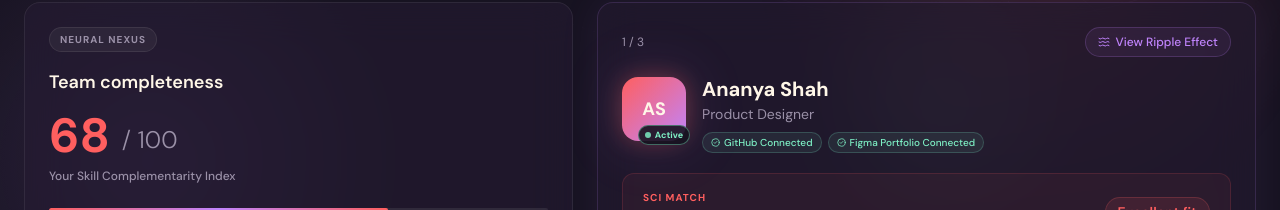
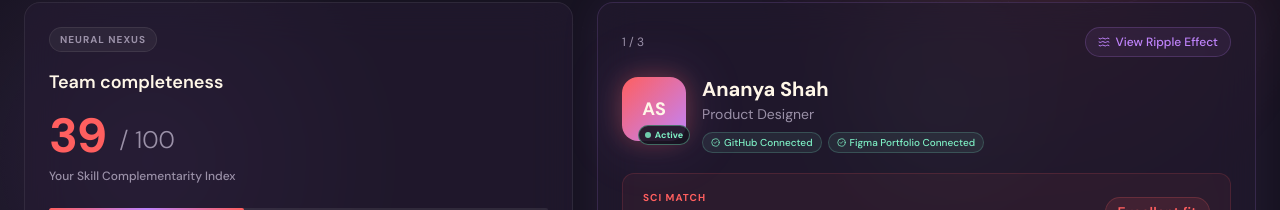
Before and after one commit to anushkajha366-oss/KnotX, a React (Vite) app: page / in a window 1280 px wide. Shown: the part 280-490 px from the top of the page. Built offline with nearby package versions, Linux system fonts and the light colour scheme; the HTML template or start-up script is replaced by a standard one.

Commit message:
feat: add project files

```diff
--- a/src/data/mock.ts
+++ b/src/data/mock.ts
@@ -1,4 +1,5 @@
-import type { Candidate, TeamMember, TeamState, SkillKey } from "../types";
+import type { Candidate, SCIPerson, SCIProject, TeamMember, TeamState, SkillKey } from "../types";
+import { calculateSCI } from "../sci";
 
 export const INITIAL_MEMBERS: TeamMember[] = [
   { id: "rahul", name: "Rahul", role: "Frontend", initials: "RS" },
@@ -96,9 +97,34 @@ export const CANDIDATE_MEMBERS: Record<string, TeamMember> = {
   dev: { id: "dev", name: "Dev Arora", role: "Backend Developer", initials: "DA" },
 };
 
+function toSCIPerson(member: TeamMember): SCIPerson {
+  const candidate = CANDIDATES.find((c) => c.id === member.id);
+  if (!candidate) {
+    return { role: member.role };
+  }
+  return {
+    role: member.role,
+    skills: candidate.skills,
+    availability: candidate.availability,
+    experience: candidate.experience,
+    interest: candidate.interest,
+  };
+}
+
+function toSCIProject(): SCIProject {
+  const project = DISCOVER_PROJECTS.find((p) => p.id === "neural-nexus");
+  if (!project) {
+    return {};
+  }
+  return {
+    requiredRoles: project.needs ? [project.needs] : [],
+    tags: project.tags,
+    description: project.description,
+  };
+}
+
 export function computeTeamState(knottedIds: string[]): TeamState {
   const coverage = { ...INITIAL_COVERAGE } as Record<SkillKey, number>;
-  let sci = INITIAL_SCI;
 
   for (const id of CANDIDATES.map((c) => c.id)) {
     if (!knottedIds.includes(id)) continue;
@@ -109,16 +135,15 @@ export function computeTeamState(knottedIds: string[]): TeamState {
     }
   }
 
-  // SCI is determined by the last knotted candidate in order
-  const orderedKnotted = CANDIDATES.filter((c) => knottedIds.includes(c.id));
-  if (orderedKnotted.length > 0) {
-    sci = orderedKnotted[orderedKnotted.length - 1].ripple.sciAfter;
-  }
-
   const members: TeamMember[] = [
     ...INITIAL_MEMBERS,
     ...knottedIds.map((id) => CANDIDATE_MEMBERS[id]).filter(Boolean),
   ];
+
+  const sci = calculateSCI(
+    { members: members.map(toSCIPerson), coverage },
+    toSCIProject()
+  );
 
   return { members, coverage, sci, knottedIds };
 }
--- /dev/null
+++ b/src/sci.ts
@@ -0,0 +1,218 @@
+import type { SCIPerson, SCIProject, SCITeam, SkillKey } from "./types";
+
+/** Spec §4 SCI formula weights (must sum to 1). */
+export const SCI_WEIGHTS = {
+  skillGapCoverage: 0.4,
+  requiredSkillMatch: 0.25,
+  availabilityCompatibility: 0.15,
+  experienceFit: 0.1,
+  interestAlignment: 0.1,
+} as const;
+
+const SKILL_KEYS: SkillKey[] = ["Frontend", "Backend", "AI / ML", "Design"];
+
+const GENERIC_ROLE_WORDS = new Set([
+  "developer",
+  "engineer",
+  "designer",
+  "specialist",
+  "lead",
+  "intern",
+  "manager",
+]);
+
+const STOPWORDS = new Set([
+  "a",
+  "an",
+  "and",
+  "for",
+  "the",
+  "of",
+  "to",
+  "in",
+  "on",
+  "with",
+  "our",
+  "your",
+  "this",
+  "that",
+  "from",
+]);
+
+const EXPERIENCE_RANK: Record<string, number> = {
+  beginner: 1,
+  intermediate: 2,
+  mixed: 2,
+  advanced: 3,
+};
+
+function clamp100(n: number): number {
+  return Math.min(100, Math.max(0, n));
+}
+
+function normalizeLabel(value: string): string {
+  return value
+    .toLowerCase()
+    .replace(/&/g, "/")
+    .replace(/\s*\/\s*/g, "/")
+    .replace(/[^a-z0-9/+\s]/g, " ")
+    .replace(/\s+/g, " ")
+    .trim();
+}
+
+function roleTokens(role: string): string[] {
+  return normalizeLabel(role)
+    .split(/[\s/]+/)
+    .filter((token) => token.length > 1 && !GENERIC_ROLE_WORDS.has(token));
+}
+
+function rolesMatch(a: string, b: string): boolean {
+  const na = normalizeLabel(a);
+  const nb = normalizeLabel(b);
+  if (!na || !nb) return false;
+  if (na === nb) return true;
+  if (na.includes(nb) || nb.includes(na)) return true;
+  const ta = roleTokens(a);
+  const tb = roleTokens(b);
+  return ta.some((token) => tb.includes(token));
+}
+
+function skillsMatch(skill: string, person: SCIPerson): boolean {
+  const target = normalizeLabel(skill);
+  if (!target) return false;
+  if (person.skills?.some((s) => normalizeLabel(s) === target || normalizeLabel(s).includes(target) || target.includes(normalizeLabel(s)))) {
+    return true;
+  }
+  return rolesMatch(skill, person.role);
+}
+
+function mean(values: number[]): number {
+  if (values.length === 0) return 0;
+  return values.reduce((sum, v) => sum + v, 0) / values.length;
+}
+
+function skillGapCoverage(team: SCITeam): number {
+  const values = SKILL_KEYS.map((key) => clamp100(team.coverage[key] ?? 0));
+  return mean(values);
+}
+
+function requiredSkillMatch(team: SCITeam, project: SCIProject): number {
+  const roles = project.requiredRoles ?? [];
+  const skills = project.requiredSkills ?? [];
+  if (roles.length === 0 && skills.length === 0) return 100;
+
+  const roleScores = roles.map((role) =>
+    team.members.some((member) => rolesMatch(role, member.role)) ? 100 : 0
+  );
+  const skillScores = skills.map((skill) =>
+    team.members.some((member) => skillsMatch(skill, member)) ? 100 : 0
+  );
+
+  return mean([...roleScores, ...skillScores]);
+}
+
+function parseHours(value: string | undefined): number | null {
+  if (!value) return null;
+  const normalized = value.toLowerCase().replace(/–/g, "-").replace(/—/g, "-");
+  if (normalized.includes("full-time") || normalized.includes("full time")) return 40;
+  const range = normalized.match(/(\d+(?:\.\d+)?)\s*-\s*(\d+(?:\.\d+)?)/);
+  if (range) {
+    return (Number(range[1]) + Number(range[2])) / 2;
+  }
+  const lessThan = normalized.match(/<\s*(\d+(?:\.\d+)?)/);
+  if (lessThan) return Math.max(0, Number(lessThan[1]) - 1);
+  const hours = normalized.match(/(\d+(?:\.\d+)?)\s*(?:hrs?|hours?)/);
+  if (hours) return Number(hours[1]);
+  const lone = normalized.match(/(\d+(?:\.\d+)?)/);
+  if (lone) return Number(lone[1]);
+  return null;
+}
+
+function availabilityCompatibility(team: SCITeam, project: SCIProject): number {
+  const projectHours = parseHours(project.availability);
+  const memberHours = team.members
+    .map((member) => parseHours(member.availability))
+    .filter((h): h is number => h !== null);
+
+  if (projectHours === null && memberHours.length === 0) return 50;
+  if (projectHours === null) return 100;
+  if (memberHours.length === 0) return 50;
+
+  const teamHours = mean(memberHours);
+  if (projectHours <= 0) return 100;
+  if (teamHours >= projectHours) return 100;
+  return clamp100((teamHours / projectHours) * 100);
+}
+
+function parseExperienceRank(value: string | undefined): number | null {
+  if (!value) return null;
+  const normalized = normalizeLabel(value);
+  if (normalized in EXPERIENCE_RANK) return EXPERIENCE_RANK[normalized];
+  const hackathons = value.toLowerCase().match(/(\d+)\s*hackathon/);
+  if (hackathons) return Math.min(3, Number(hackathons[1]));
+  return null;
+}
+
+function experienceFit(team: SCITeam, project: SCIProject): number {
+  const projectRank = parseExperienceRank(project.experience);
+  const memberRanks = team.members
+    .map((member) => parseExperienceRank(member.experience))
+    .filter((r): r is number => r !== null);
+
+  if (projectRank === null && memberRanks.length === 0) return 50;
+  if (projectRank === null) return 100;
+  if (memberRanks.length === 0) return 50;
+
+  const teamRank = mean(memberRanks);
+  return clamp100(100 - 25 * Math.abs(teamRank - projectRank));
+}
+
+function tokenizeInterest(...parts: Array<string | undefined>): Set<string> {
+  const tokens = new Set<string>();
+  for (const part of parts) {
+    if (!part) continue;
+    for (const raw of normalizeLabel(part).split(/[\s/]+/)) {
+      if (raw.length > 2 && !STOPWORDS.has(raw)) tokens.add(raw);
+    }
+  }
+  return tokens;
+}
+
+function jaccard(a: Set<string>, b: Set<string>): number {
+  if (a.size === 0 && b.size === 0) return 50;
+  if (a.size === 0 || b.size === 0) return 50;
+  let intersection = 0;
+  for (const token of a) {
+    if (b.has(token)) intersection += 1;
+  }
+  const union = a.size + b.size - intersection;
+  if (union === 0) return 50;
+  return (intersection / union) * 100;
+}
+
+function interestAlignment(team: SCITeam, project: SCIProject): number {
+  const projectTokens = tokenizeInterest(
+    project.interest,
+    project.description,
+    ...(project.tags ?? [])
+  );
+  const teamTokens = tokenizeInterest(...team.members.map((member) => member.interest));
+  return jaccard(projectTokens, teamTokens);
+}
+
+/**
+ * Skill Complementarity Index from spec §4.
+ * SCI = 40% skill-gap coverage + 25% required-skill match + 15% availability
+ *     + 10% experience fit + 10% interest alignment.
+ * Pure and deterministic: no I/O, no random, no candidate.sciAfter.
+ */
+export function calculateSCI(team: SCITeam, project: SCIProject): number {
+  const sci =
+    SCI_WEIGHTS.skillGapCoverage * skillGapCoverage(team) +
+    SCI_WEIGHTS.requiredSkillMatch * requiredSkillMatch(team, project) +
+    SCI_WEIGHTS.availabilityCompatibility * availabilityCompatibility(team, project) +
+    SCI_WEIGHTS.experienceFit * experienceFit(team, project) +
+    SCI_WEIGHTS.interestAlignment * interestAlignment(team, project);
+
+  return Math.round(clamp100(sci));
+}
--- a/src/types.ts
+++ b/src/types.ts
@@ -36,3 +36,27 @@ export interface TeamState {
   sci: number;
   knottedIds: string[];
 }
+
+/** Input person for `calculateSCI` — compatible with `TeamMember` and `Candidate`. */
+export interface SCIPerson {
+  role: string;
+  skills?: readonly string[];
+  availability?: string;
+  experience?: string;
+  interest?: string;
+}
+
+export interface SCITeam {
+  members: readonly SCIPerson[];
+  coverage: Record<SkillKey, number>;
+}
+
+export interface SCIProject {
+  requiredRoles?: readonly string[];
+  requiredSkills?: readonly string[];
+  availability?: string;
+  experience?: string;
+  interest?: string;
+  tags?: readonly string[];
+  description?: string;
+}
```
Also changed, not shown: 1 other file (tests, documents, lock files or other folders).
